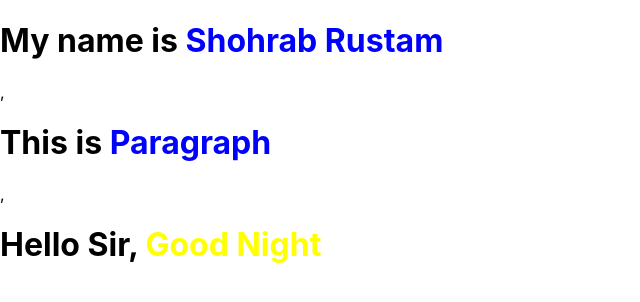
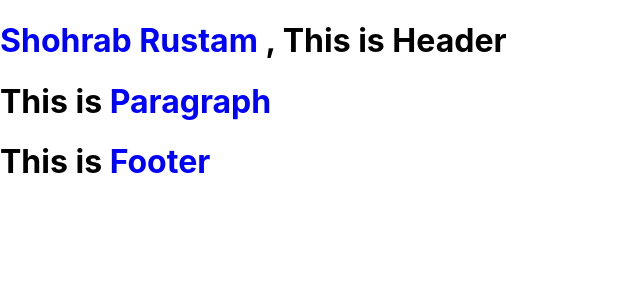
Before and after one commit to ShohrabRustam/ReactLearning, a React (Create React App) app: page / in a window 1280 px wide. Shown: the top 302 px of the page, without its empty margins (0-640 px from the left). Built offline with nearby package versions, Linux system fonts and the light colour scheme.

Commit message:
understanding of the Component in React

```diff
--- /dev/null
+++ b/src/Components/App.jsx
@@ -0,0 +1,17 @@
+import React from 'react';
+import Footer from './Footer';
+import Heading from './Heading';
+import Para from './Para';
+
+
+function App() {
+    return (
+        <div>
+            <Heading />
+            <Para />
+            <Footer />
+        </div>
+    );
+}
+
+export default App;
--- /dev/null
+++ b/src/Components/Footer.jsx
@@ -0,0 +1,7 @@
+import React from 'react';
+
+function Footer(){
+    return <h1>This  is <span style={{color:'Blue'}}> Footer</span></h1>;
+}
+
+export default Footer;
--- a/src/Components/Heading.jsx
+++ b/src/Components/Heading.jsx
@@ -1,7 +1,7 @@
 import React from 'react';
 
 function Heading(){
-    return <h1>My name is<span style={{color:'Blue'}}> Shohrab Rustam</span></h1>;
+    return <h1><span style={{color:'Blue'}}> Shohrab Rustam </span>, This is Header</h1>;
 }
 
 export default Heading;
--- a/src/index.js
+++ b/src/index.js
@@ -1,8 +1,7 @@
 import React from 'react';
 import ReactDOM from 'react-dom/client';
 import './index.css';
-import Heading from './Components/Heading';
-import Para from './Components/Para';
+import App from './Components/App';
 // var React = new require('react');
 // var ReactDOM = new require('react-dom');
 // ReactDOM.render(<h1>Hello World</h1>,document.getElementById('root'));
@@ -35,9 +34,7 @@ else if (h >= 12 && h <= 15) {
 
 root.render(
     <div>
-        <Heading></Heading>,
-        <Para></Para>,
-        <h1>Hello Sir, <span style={cssStyle}> {greeting} </span></h1>
+        <App />
     </div>
 
 );
```
